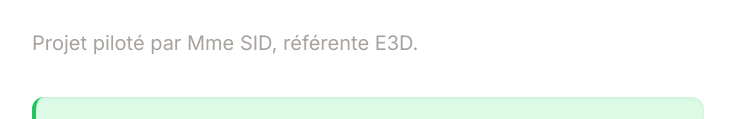
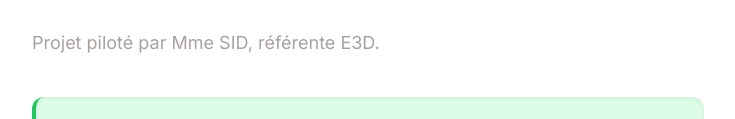
Before and after one commit to greenletterabg-maker/Livre-Recettes-E3D, a plain HTML site: page index.html in a window 1280 px wide. Shown: the part 228-347 px from the top of the page, without its empty margins (272-1007 px from the left). Drawn offline with nearby package versions, Linux system fonts and the light colour scheme.

Commit message:
index.html

```diff
--- a/index.html
+++ b/index.html
@@ -77,8 +77,8 @@
                     <span class="text-lg sm:text-xl font-normal">Académie de Paris</span>
                 </p>
             </h1>
-            <!-- PARAGRAPHE PROJET - L'espace avec le titre est augmenté (mt-8) -->
-            <p class="text-xl text-stone-400 mt-8">Projet piloté par Mme SID, référente E3D.</p>
+            <!-- PARAGRAPHE PROJET - Taille réduite à text-lg -->
+            <p class="text-lg text-stone-400 mt-8">Projet piloté par Mme SID, référente E3D.</p>
         </header>
 
         <!-- Section Engagement E3D -->
```
